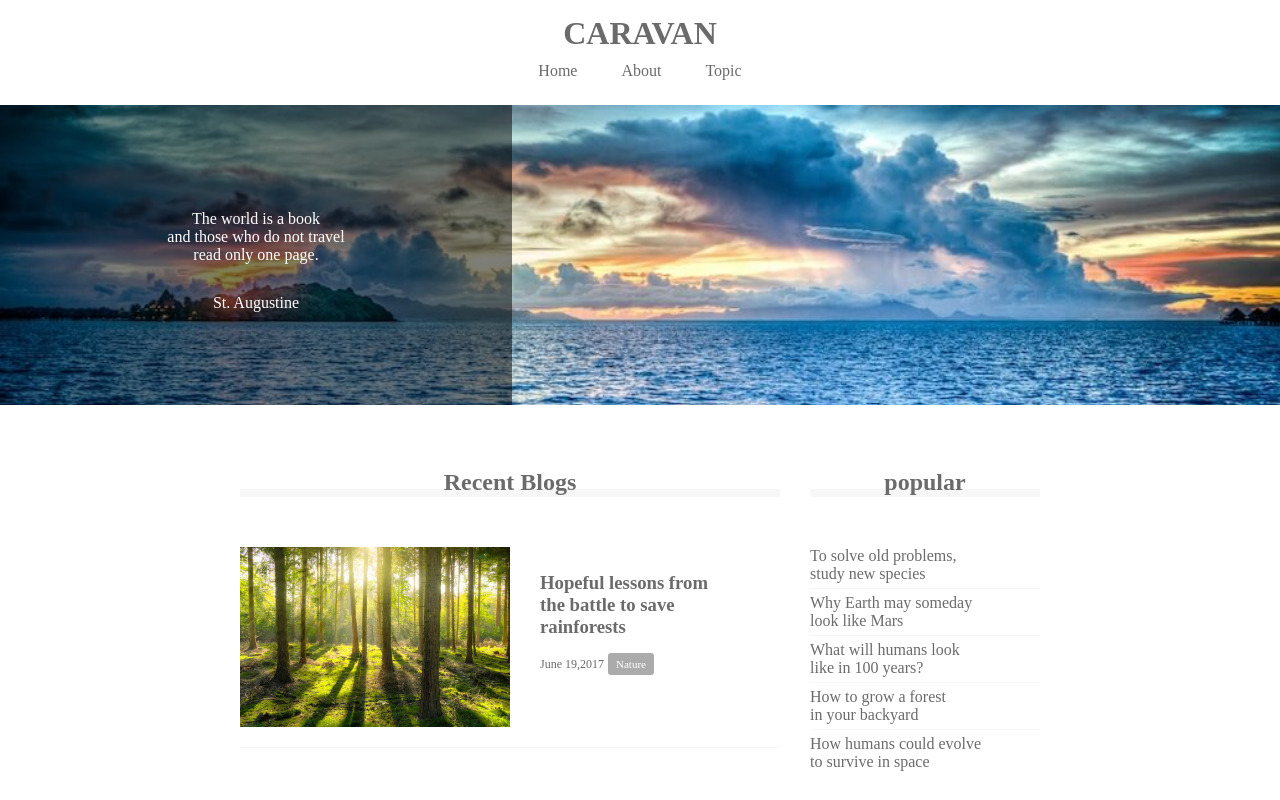
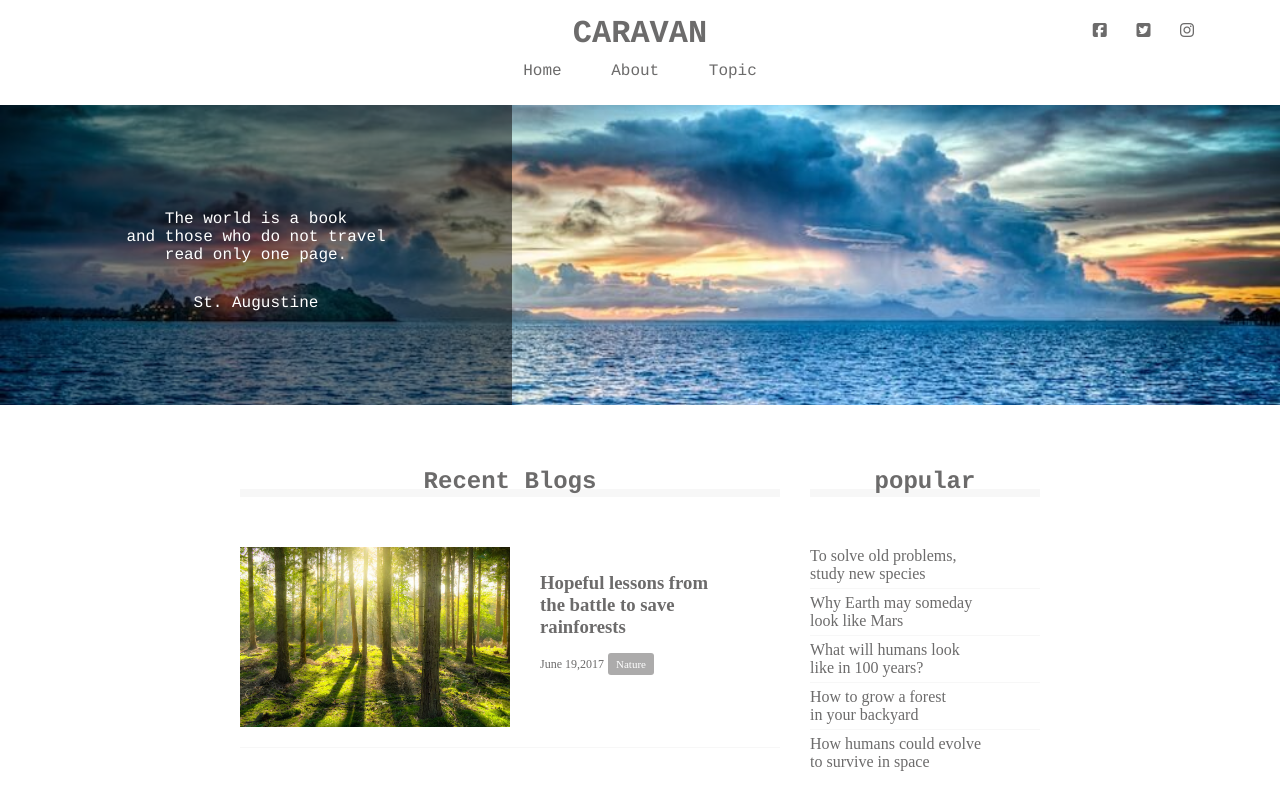
Before and after one commit to takanaaaa/dmm-html, a plain HTML site: page caravan/index.html in a window 1280 px wide. Shown: the top 800 px of the page. Drawn offline with Linux system fonts and the light colour scheme.

Commit message:
[Start]1-9

```diff
--- /dev/null
+++ b/[HTML]chapter9/q1-3.css
@@ -0,0 +1,9 @@
+.position {
+  position: absolute;
+  right: 40px;
+  top: 100px;
+}
+
+i {
+  font-size: 32px;
+}
--- a/caravan/index.html
+++ b/caravan/index.html
@@ -2,6 +2,7 @@
 <html lang="ja">
 <head>
   <meta charset="UTF-8">
+  <script src="https://kit.fontawesome.com/94745a7972.js" crossorigin="anonymous"></script>
   <link rel="stylesheet" href="style.css">
   <title>CARAVAN</title>
 </head>
@@ -9,8 +10,15 @@
   <!-- header用のdiv -->
   <header>
     <h1 class="heading">
-      <a href="index.html">CARAVAN</a>
+      <a href="index.html">
+        CARAVAN
+      </a>
     </h1>
+    <div class="social">
+      <i class="fab fa-facebook-square"></i>
+      <i class="fab fa-twitter-square"></i>
+      <i class="fab fa-instagram"></i>
+    </div>
 
     <nav>
       <ul class="nav-list">
--- a/caravan/style.css
+++ b/caravan/style.css
@@ -9,11 +9,27 @@ a {
   text-decoration: none;
 }
 
+header, nav, h2, .main-visual, footer {
+  font-family: Chalkduster, "Bradley Hand", Courier, "Segoe Print", sans-serif;
+}
+
 header {
   width: 90%;
   padding: 15px 0;
   margin: 0 auto;
   text-align: center;
+  position: relative;
+}
+
+.social i {
+  display: inline-block;
+  margin-left: 20px;
+}
+
+.social {
+  position: absolute;
+  top: 22px;
+  right: 22px;
 }
 
 header.heading {
```
Also changed, not shown: [HTML]chapter9/exercise.html (added, +11 -0 lines), [HTML]chapter9/q1-3.html (added, +15 -0 lines), [HTML]chapter9/exercise.css (added), 1 other file.
